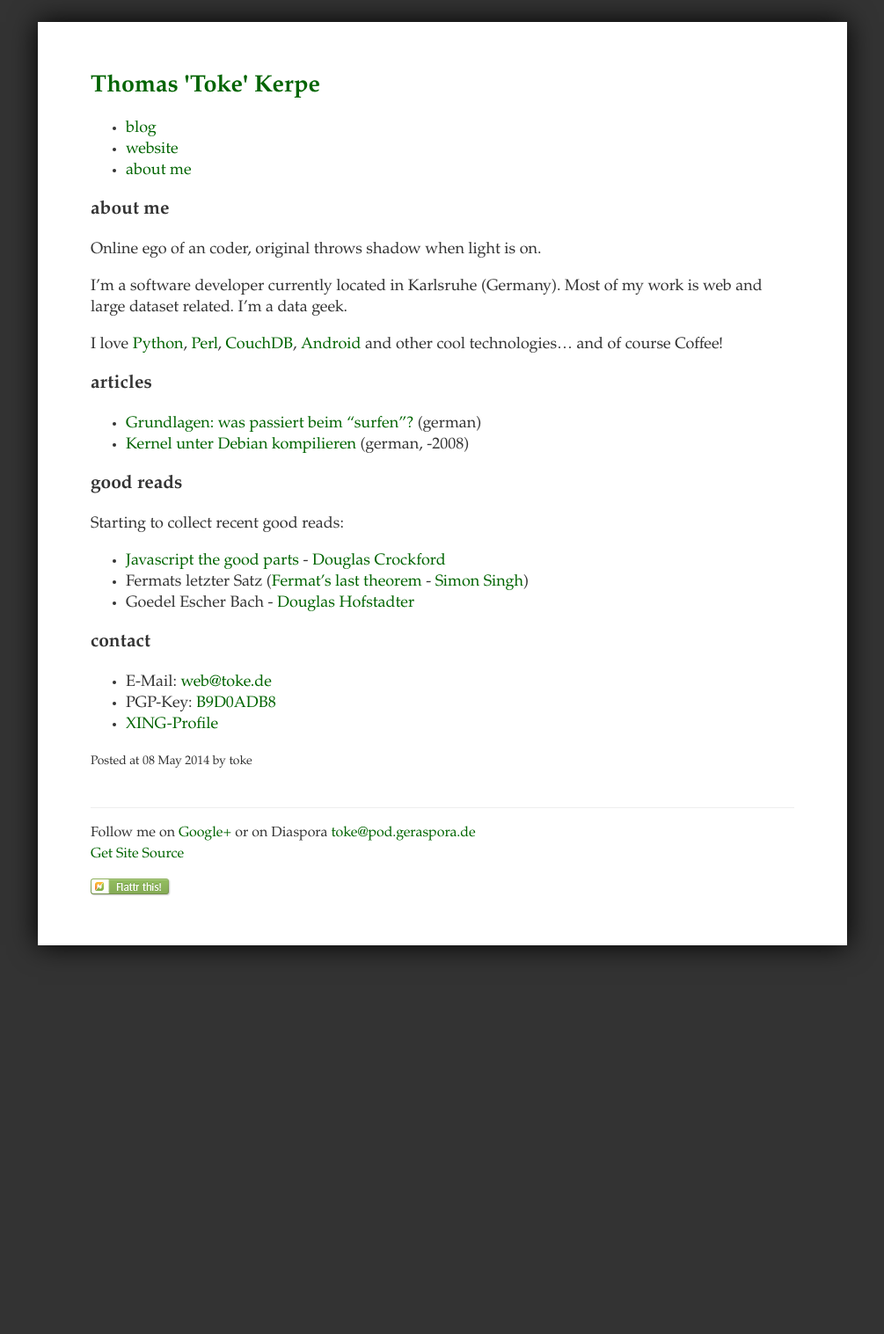
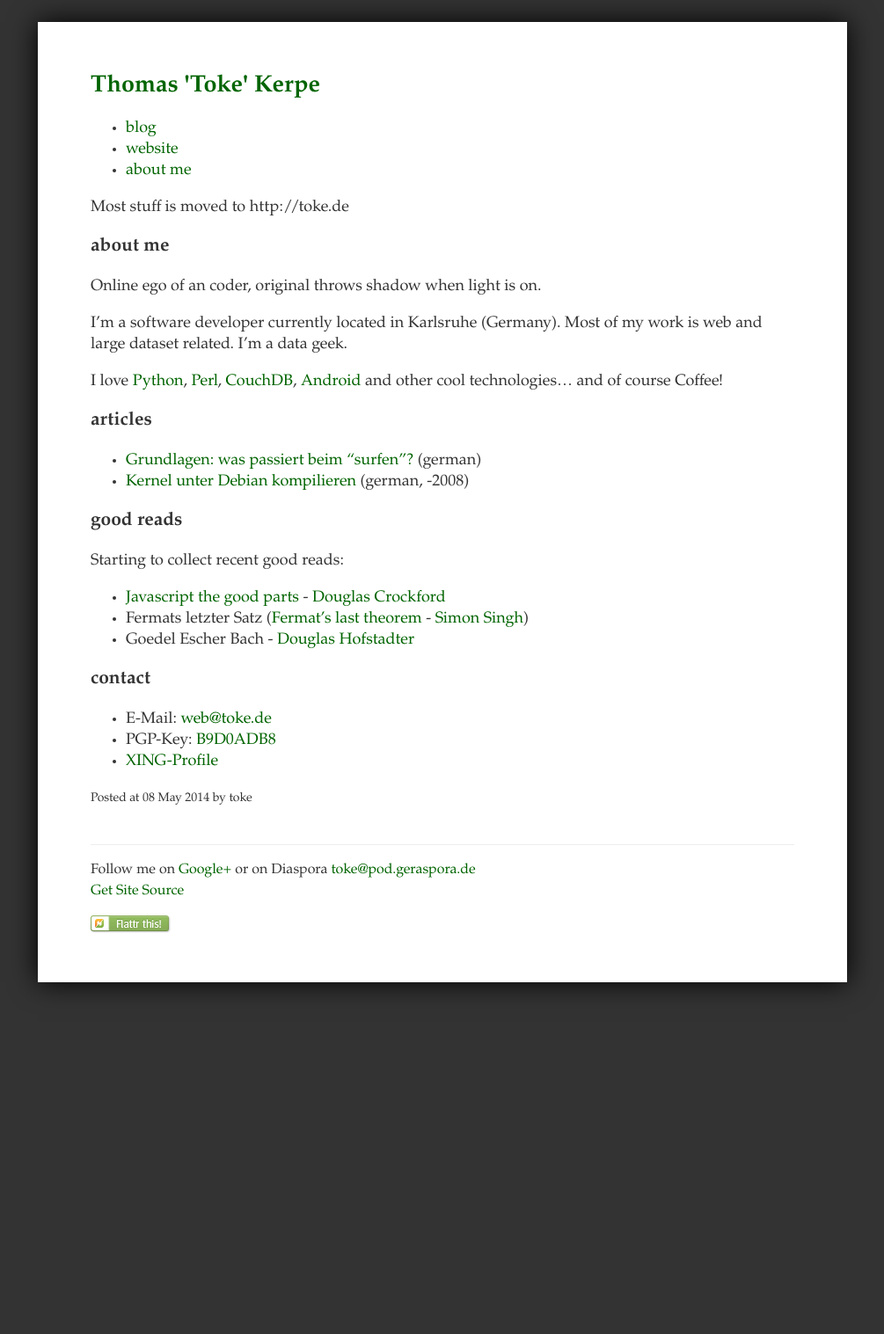
Before and after one commit to toke/toke.github.io_old, a Jekyll site: the page built from index.markdown, in a window 1280 px wide. Shown: the whole page at 88% size, without its empty margins (137-1142 px from the left). Built offline with Jekyll 4.4.1, drawn with Linux system fonts in a browser that asks for light colours; before the commit the page ends 1475 px from its top, so only the background shows below that.

Commit message:
added link to toke.de

```diff
--- a/index.markdown
+++ b/index.markdown
@@ -2,6 +2,8 @@
 layout: default
 title: Thomas 'Toke' Kerpe
 ---
+
+Most stuff is moved to http://toke.de
 
 about me
 ========
```
